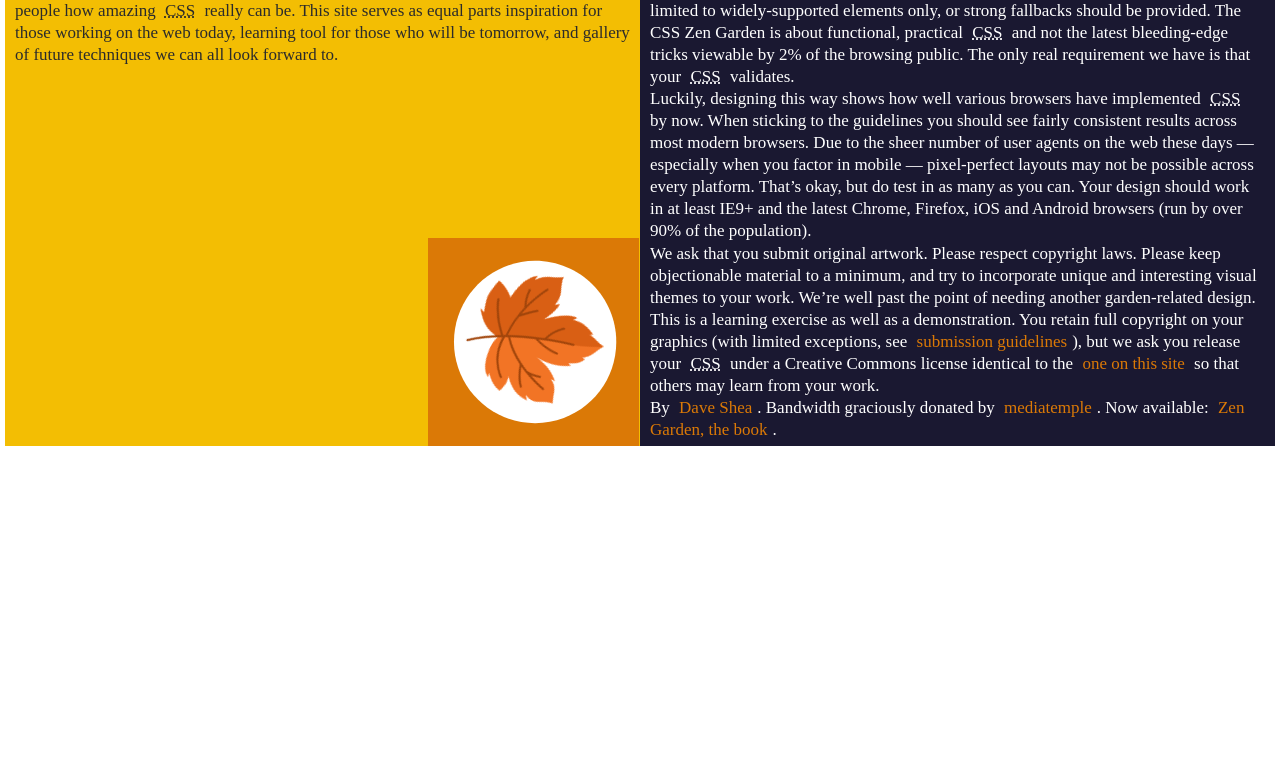
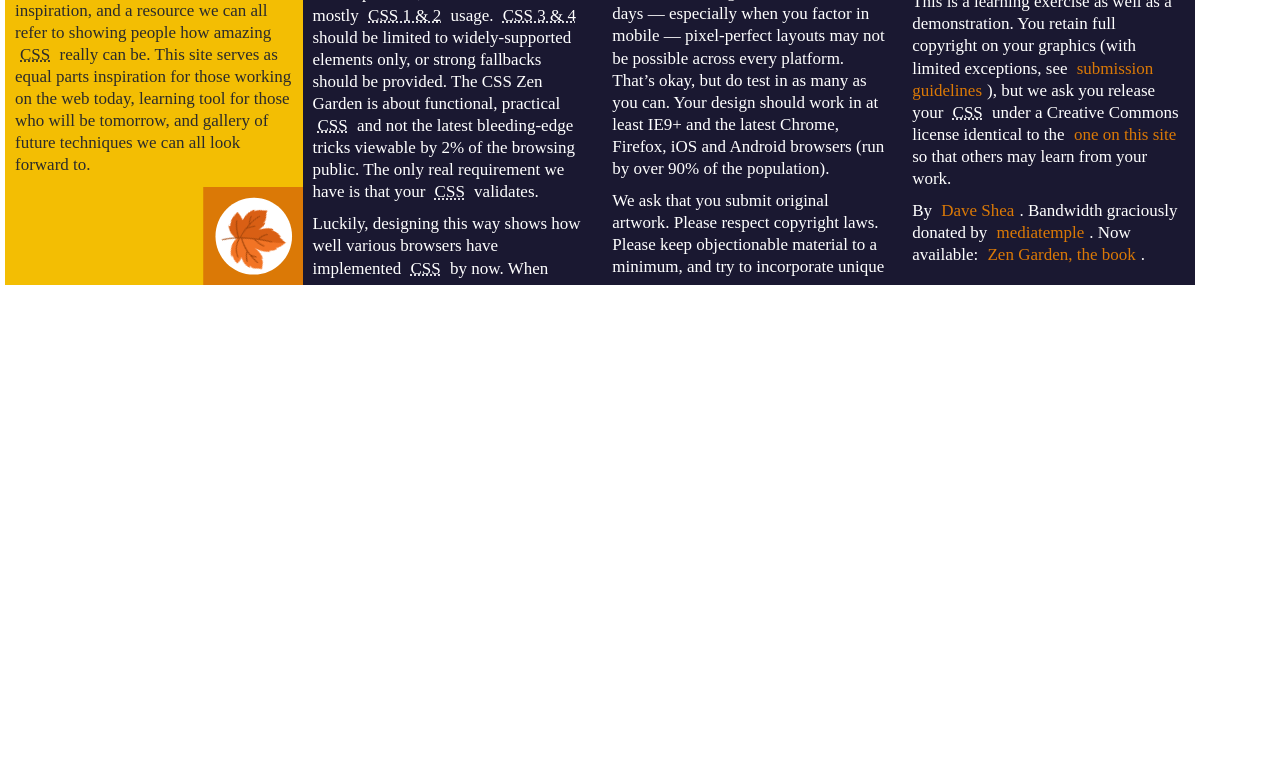
Before and after one commit to katekosm/zengarden, a plain HTML site: page index.html in a window 1280 px wide. Shown: the part 90-868 px from the top of the page. After the commit the page ends 800 px from the top, so only its background shows below. Drawn offline with Linux system fonts and the light colour scheme; a web font is replaced by a local one.

Commit message:
I am getting there but not 100%

```diff
--- a/style.scss
+++ b/style.scss
@@ -29,87 +29,6 @@ body {
 .page-wrapper {
   max-width: 100%;
 
-  // .intro {
-  //   /********************
-  //  * Header
-  //  *******************/
-  //   header {
-  //     display: flex;
-  //     background: $background-green;
-  //     color: white;
-  //     width: 390px;
-  //     height: 300px;
-  //     font-size: 15px;
-  //     font-family: $header-font;
-  //     font-weight: 400;
-  //     justify-content: center;
-  //     align-items: center;
-
-  //     &[role="banner"] {
-  //       display: flex;
-  //       flex-direction: column;
-  //     }
-  //     h1 {
-  //       display: flex;
-  //       width: 75%;
-  //       height: 55px;
-  //       font-size: 25px;
-  //       font-weight: 100;
-  //       background: white;
-  //       color: black;
-  //       justify-content: center;
-  //       align-items: center;
-  //       text-align: center;
-  //       text-transform: uppercase;
-  //     }
-  //     h2 {
-  //       padding: 15px 37px 0 37px;
-  //       font-size: 50px;
-  //       font-weight: 200;
-  //       color: black;
-  //       text-align: center;
-  //       // background: transparent url(beauty.gif) no-repeat top left;
-  //     }
-  //   }
-  //   /********************
-  //  * Summary Section
-  //  *******************/
-  //   .summary {
-  //     [role="article"] {
-  //     }
-  //     p {
-  //     }
-  //   }
-  // }
-
-  // //main class
-  // // supporting class
-  // //[role=main]{};
-
-  // /********************
-  //  * Explanation Section
-  //  *******************/
-  // .explanation {
-  //   [role="aticle"] {
-  //     h3 v {
-  //     }
-  //     p {
-  //     }
-  //   }
-  // }
-
-  /********************
-   * Participation Section
-   *******************/
-  // .participation {
-  //   [role="aticle"] {
-  //     h3 {
-  //     }
-  //     p {
-  //     }
-  //   }
-  // }
-
   h1,
   h2,
   h3,
@@ -139,7 +58,7 @@ body {
       content: "";
       position: absolute;
       z-index: 2;
-      bottom: 5.265%;
+      bottom: 2.265%;
       width: $leaf_size;
       padding-top: $leaf_size;
       background-size: contain;
@@ -170,6 +89,7 @@ body {
 
     &::after {
       // left: 4.10256%;
+      // position: absolute;
       right: 3.5%;
       background-image: url("./images/leaf_1.svg");
       @include leafs_style;
@@ -184,25 +104,8 @@ body {
     background: $background-dark_blue;
     color: $text-color2;
   }
-  // [role="article"] {
-  //   h3 {
-  //   }
-  //   p {
-  //     [role="contentinfo"] {
-  //     }
-  //   }
-  // }
 }
 
-// footer {
-// }
-
-// continue from line 252 in the html file.
-// }
-
-/********************
- * URL CSS Code - If we don't want it nested somewhere else
- *******************/
 a {
   &:link {
     color: $background-orange;
@@ -219,31 +122,58 @@ a {
   }
 }
 
-// abbr[title="Cascading Style Sheets"] {
-//   text-decoration-style: dashed;
-// }
-
 @media only screen and (min-width: 420px) {
   .page-wrapper {
-    // display: flex;
-    // flex-direction: row;
     display: grid;
-    grid-template-columns: 1fr 1fr;
-    grid-template-rows: 1fr 1fr ;
+    grid-template-columns: 1fr 3fr;
+    grid-template-rows: 1fr 1fr;
+    max-width: 100%;
+    max-width: 1200px;
+  }
 
-     .benefits {
+  // .requirements {
+  //   display: grid;
+  //   grid-template-columns: 1fr 1fr 1fr;
+  //   grid-template-areas:
+  //     "header header header";
+  //     // "para1 para2 para3";
 
-     }
+  //   h3 {
+  //     grid-area: header;
+  //   }
 
-    // .requirements {
-    // #zen-requirements {
-    //   display: grid;
-    //   grid-template-columns: repeat(3, 1fr);
-    //   grid-gap: 20px; /* adjust as needed */
-    // }
+  //   // p {
+  //   //   grid-area: paragraphs;
+  //   // }
 
-    //
+  //   // p:nth-child(1) {
+  //   //   grid-area: para1;
+  //   // }
 
-    // }
+  //   // p:nth-last-child(5) {
+  //   //   grid-area: para3;
+  //   // }
+  // }
+
+  .requirements {
+    position: relative;
+
+    &::after {
+      content: "";
+      position: absolute;
+      bottom: 0;
+      left: 0;
+      right: 0;
+      height: 0.5em;
+      z-index: -1;
+    }
+
+    column-count: 3;
+
+    p {
+      // column-count: 3;
+      padding: 5px;
+      // float: left;
+    }
   }
 }
```
Also changed, not shown: style.css, 1 other file.
